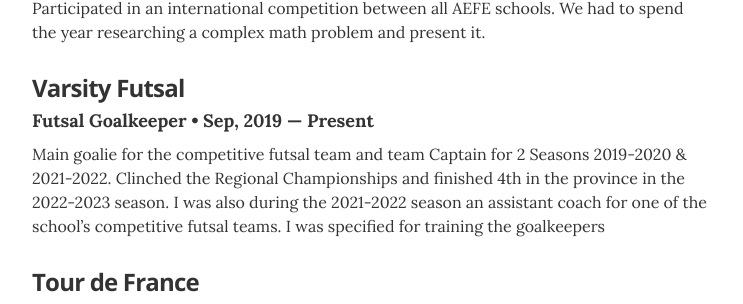
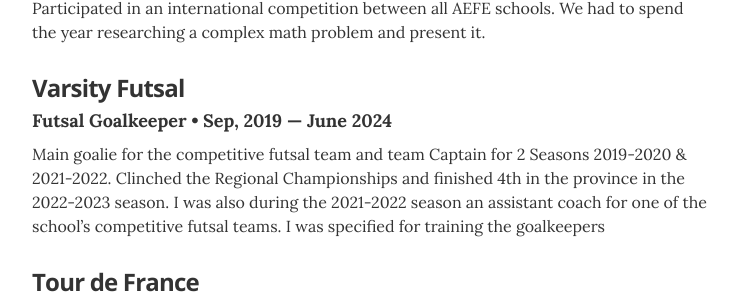
Before and after one commit to Tamus500/tamus500.github.io, a Jekyll site: the page built from index.html, in a window 1280 px wide and 900 px high, scrolled down 3297 px. Shown: the part 151-455 px from the top of the window, without its empty margins (268-1011 px from the left). Built offline with Jekyll 4.4.1, drawn with Linux system fonts in a browser that asks for light colours.

Commit message:
Update extracurriculars.yml

```diff
--- a/_data/extracurriculars.yml
+++ b/_data/extracurriculars.yml
@@ -26,7 +26,7 @@
 
 - organization: Varsity Futsal
   role: Futsal Goalkeeper
-  year: Sep, 2019  &mdash; Present
+  year: Sep, 2019  &mdash; June 2024
   summary: Main goalie for the competitive futsal team and team Captain for 2 Seasons 2019-2020 & 2021-2022. Clinched the Regional Championships and finished 4th in the province in the 2022-2023 season. I was also during the 2021-2022 season an assistant coach for one of the school’s competitive futsal teams. I was specified for training the goalkeepers
 
 - organization: Tour de France
```
